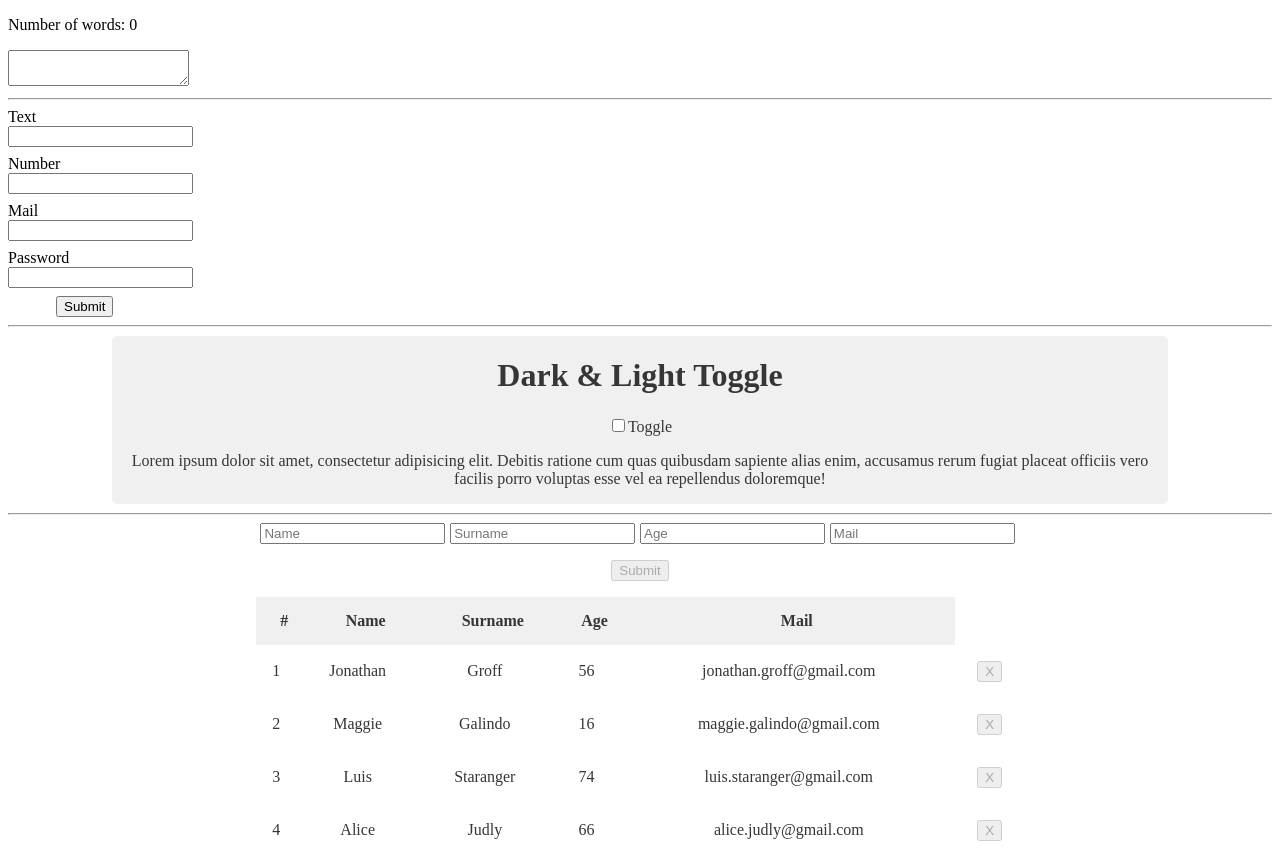
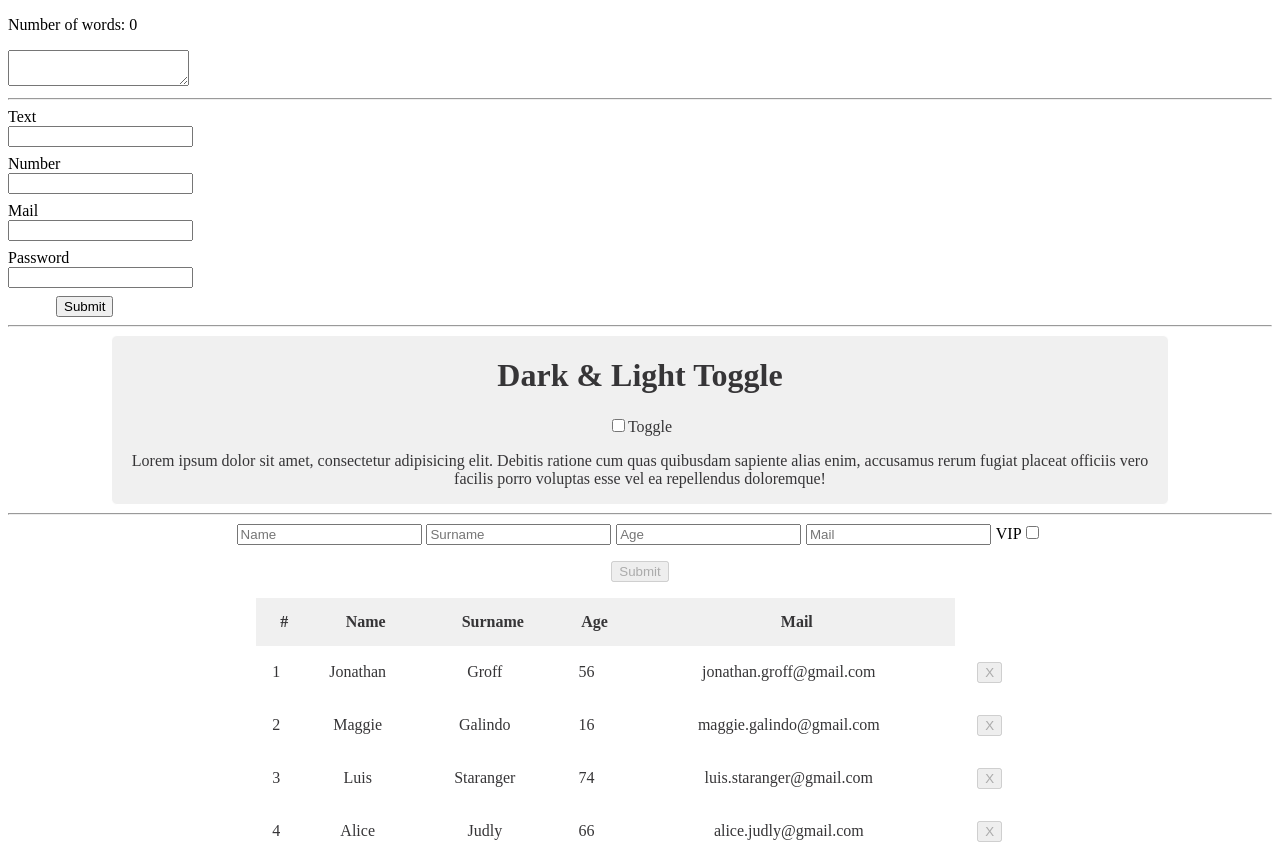
Before and after one commit to stosikmartyna/learning_js, a React (Create React App) app in the folder react_basics/exercises/: page / in a window 1280 px wide. Built offline with nearby package versions, Linux system fonts and the light colour scheme.

Commit message:
Add isVIP checkbox value to the form

```diff
--- a/react_basics/exercises/src/Table/Table.jsx
+++ b/react_basics/exercises/src/Table/Table.jsx
@@ -39,6 +39,17 @@ export class Table extends React.Component {
     });
   }
 
+  handleCheckboxChange = (event) => {
+    console.log(event.target)
+    this.setState({
+      ...this.state,
+      inputsValues: {
+        ...this.state.inputsValues,
+        isVIP: !this.state.inputsValues.isVIP
+      }
+    });
+  }
+
   addData = () => {
     const updatedState = {
       inputsValues: initialState,
@@ -73,6 +84,10 @@ export class Table extends React.Component {
           <input id="surname" type="text" placeholder="Surname" value={inputsValues.surname} onChange={this.handleInputChange} />
           <input id="age" type="number" placeholder="Age" value={inputsValues.age} onChange={this.handleInputChange} />
           <input id="mail" type="mail" placeholder="Mail" value={inputsValues.mail} onChange={this.handleInputChange} />
+          <label>
+            VIP
+            <input id="isVIP" type="checkbox" value={inputsValues.isVIP} onChange={this.handleCheckboxChange} checked={this.state.inputsValues.isVIP}/>
+          </label>
         </div>
         <button className="form-button" onClick={this.addData} disabled={!this.validateInputs()}>Submit</button>
         <table>
```
